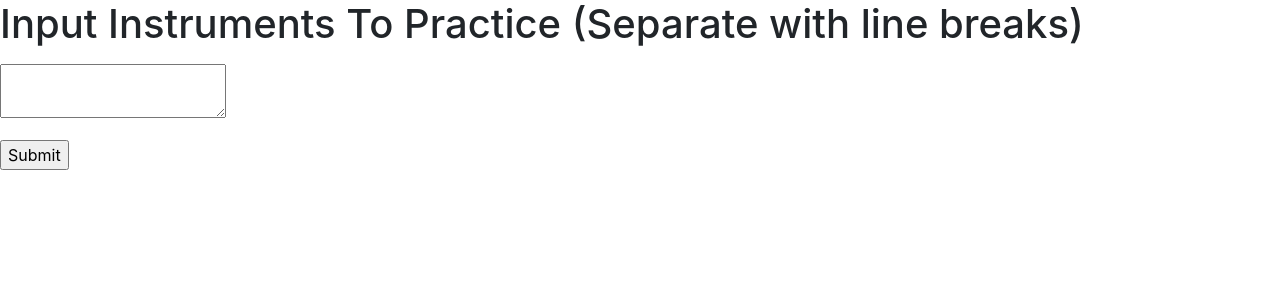
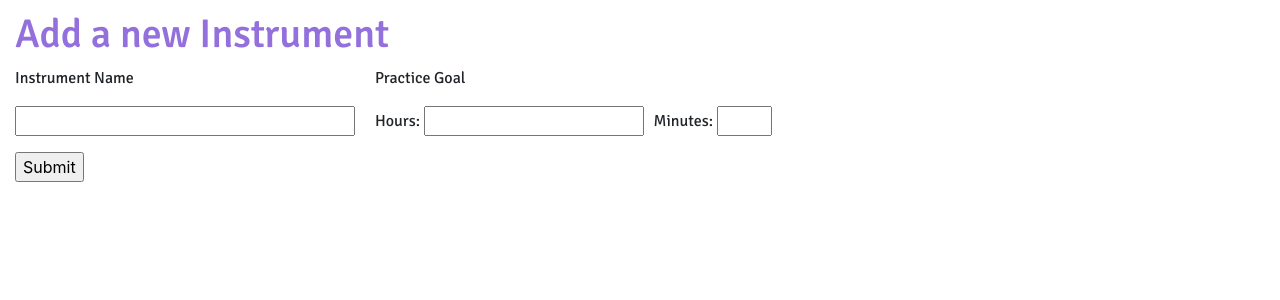
Before and after one commit to bmacs001/MusicPracticeApp, a Flask app: page /setInstruments in a window 1280 px wide. Shown: the part 72-372 px from the top of the page. Run offline with Flask 2, Linux system fonts and the light colour scheme; the visitor is signed in with stand-in values (Sample User, id 1); data comes from the database, SQL or seed files in the repository; both versions use the stored data as it was after the commit; data that the repository does not hold is empty; some web fonts are replaced.

Commit message:
Adjusted Instrument input page

```diff
--- a/app/forms.py
+++ b/app/forms.py
@@ -2,7 +2,7 @@ from flask_wtf import FlaskForm
 from wtforms import \
     StringField, SubmitField, PasswordField, BooleanField, TextAreaField
 from wtforms.fields.html5 import IntegerField
-from wtforms.validators import ValidationError, DataRequired, Email, EqualTo
+from wtforms.validators import ValidationError, DataRequired, Email, EqualTo, NumberRange
 from app.models import User
 
 
@@ -33,13 +33,13 @@ class RegistrationForm(FlaskForm):
 
 
 class InstrumentForm(FlaskForm):
-    instruments = TextAreaField('Input Instruments To Practice (Separate with line breaks)')
+    instruments = StringField('Input New Instrument')
     submit = SubmitField('Submit')
+    goalMin = IntegerField('Custom Goal', validators=[DataRequired(), NumberRange(min=0, max=59, message="Invalid input in 'Minutes'")])
+    goalHour = IntegerField('Custom Goal')
 
 
 class RegimentForm(FlaskForm):
     warmups = TextAreaField('Warmup')
     repertoire = TextAreaField('Repertoire')
-    goalMin = IntegerField('Custom Goal')
-    goalHour = IntegerField('Custom Goal')
     submit = SubmitField('Submit')
--- a/app/models.py
+++ b/app/models.py
@@ -22,7 +22,7 @@ class User(UserMixin, db.Model):
 
 class Instrument(db.Model):
     id = db.Column(db.Integer, primary_key=True)
-    label = db.Column(db.String(64), index=True, unique=True)
+    label = db.Column(db.String(64), index=True)
     userId = db.Column(db.Integer, db.ForeignKey('user.id'))
     defaultGoalInMinutes = db.Column(db.Integer)
     regiments = db.relationship('Regiment', backref='venue', lazy='dynamic')
--- a/app/routes.py
+++ b/app/routes.py
@@ -63,21 +63,14 @@ def register():
 @login_required
 def setInstruments():
     form = InstrumentForm()
-    output = ""
-    for instrumentOut in current_user.instruments:
-        output += str(instrumentOut.label) + "\r\n"
-    form.instruments.data = output
     if form.validate_on_submit():
-        instrumentsIn = str(form.instruments.data).split("\r\n")
-        for instrumentIn in instrumentsIn:
-            if next((i for i in current_user.instruments if i.label == instrumentIn), None) is None \
-                    and instrumentIn != '':
-                db.session.add(Instrument(
-                    label=instrumentIn,
-                    userId=current_user.id
-                ))
+        db.session.add(Instrument(
+            label=form.instruments.data,
+            userId=current_user.id,
+            defaultGoalInMinutes=form.goalMin.data + (form.goalHour.data * 60)
+        ))
         db.session.commit()
-        return redirect(url_for('defaultGoals'))
+        return redirect(url_for('account'))
     return render_template('setInstruments.html', title='Set Instruments', form=form)
 
 
--- a/app/templates/setInstruments.html
+++ b/app/templates/setInstruments.html
@@ -3,8 +3,20 @@
 {% block content %}
     <form action="" method="post">
         {{ form.hidden_tag() }}
-        <h1>{{ form.instruments.label }}</h1>
-        <p>{{ form.instruments(size=32) }}<br></p>
-        <p>{{ form.submit() }}</p>
+        <h1 style="padding-left: 15px; padding-top: 10px" class="text text-color">Add a new Instrument</h1>
+        <div style="padding-left: 15px; display: flex;">
+            <div style="padding-right: 20px">
+                <p class="text">Instrument Name</p>
+                <p class="text">{{ form.instruments(size=32) }}<br></p>
+            </div>
+            <div>
+                <p class="text">Practice Goal</p>
+                <div style="display: flex" class="text">
+                    <p style="padding-right:10px">Hours: {{ form.goalHour() }}</p>
+                    <p >Minutes: {{ form.goalMin() }}</p>
+                </div>
+            </div>
+        </div>
+    <p style="padding-left: 15px">{{ form.submit() }}</p>
     </form>
 {% endblock %}
```
Also changed, not shown: app.db.
